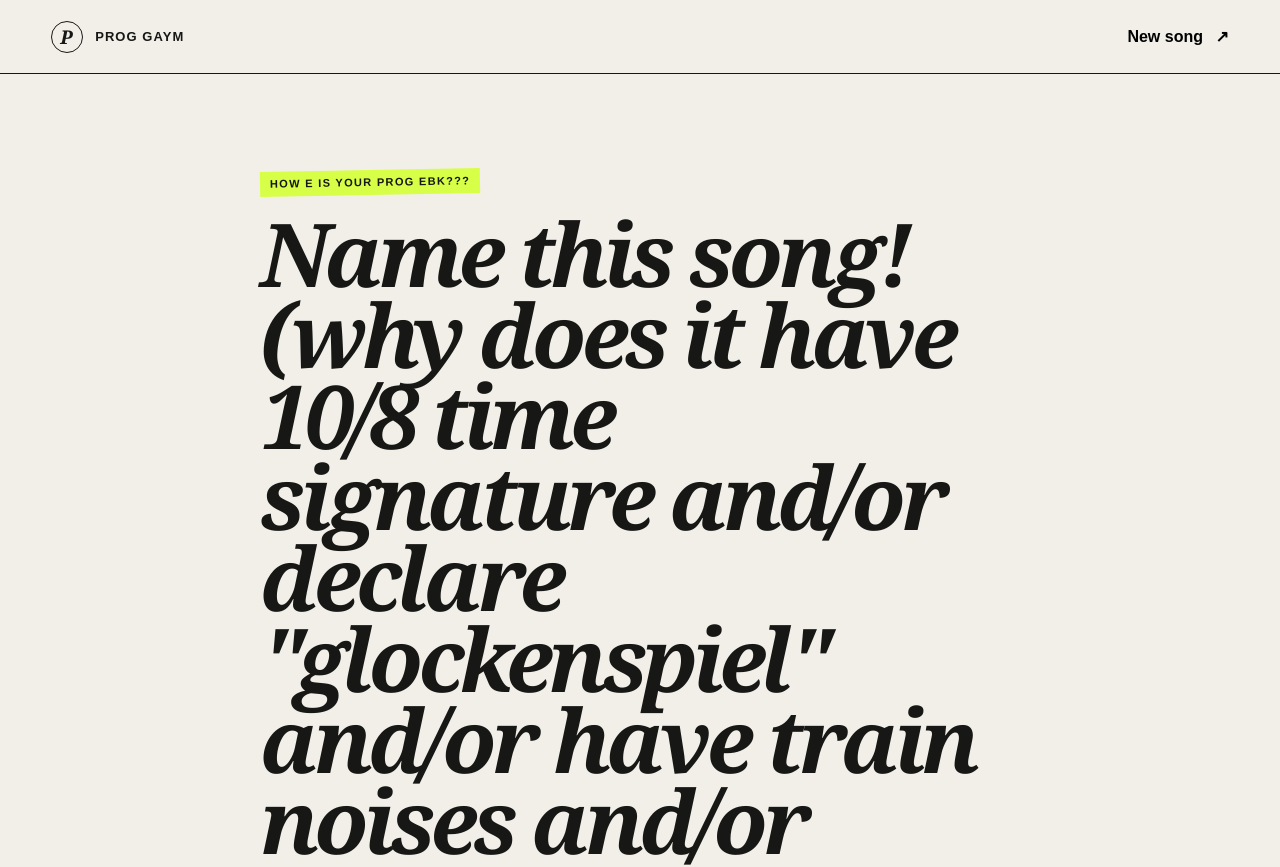
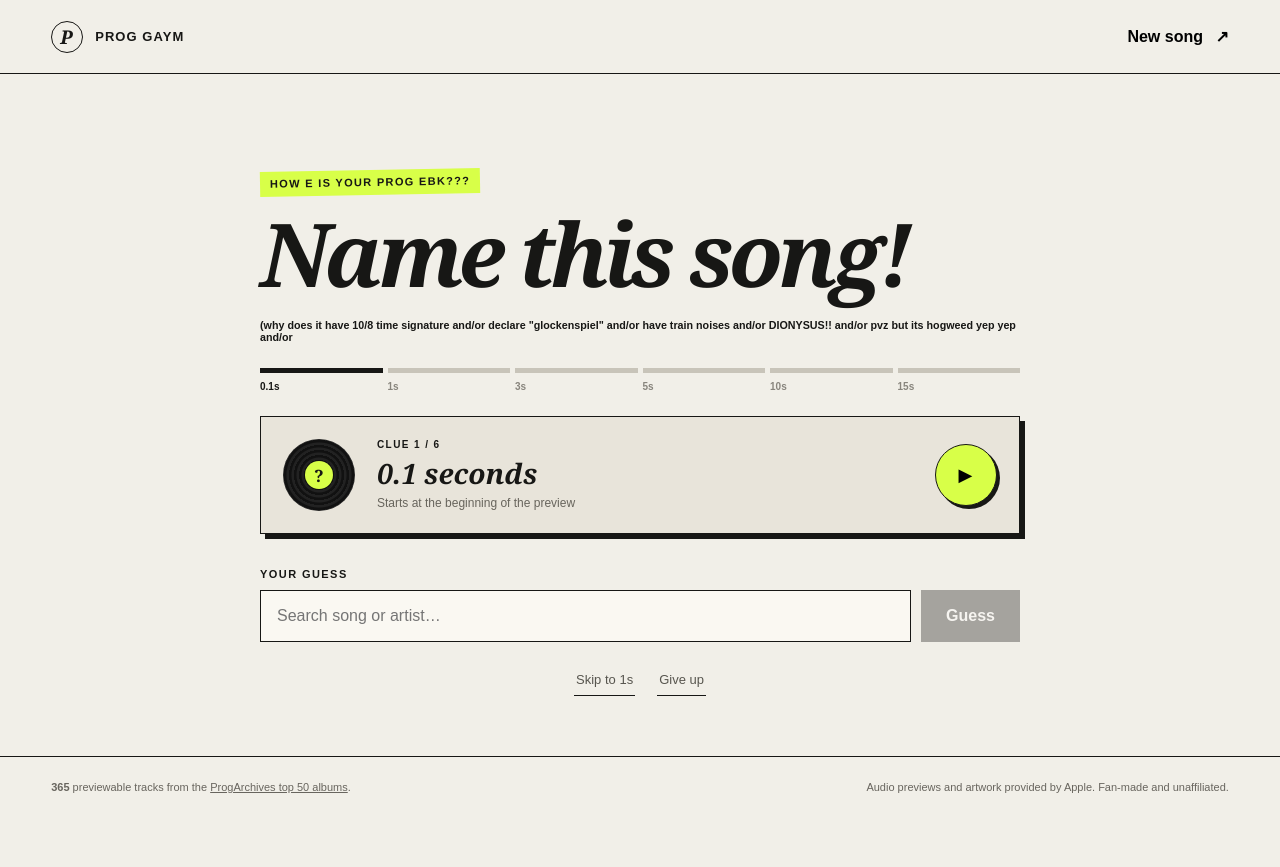
Before and after one commit to katie-sp/progless, a React (Vite) app: page / in a window 1280 px wide. Shown: the top 867 px of the page. After the commit the page ends 817 px from the top, so only its background shows below. Built offline with nearby package versions, Linux system fonts and the light colour scheme.

Commit message:
font sizes

```diff
--- a/app/page.tsx
+++ b/app/page.tsx
@@ -82,7 +82,8 @@ export default function Home() {
     </header>
     <section className="game-shell">
       <div className="eyebrow">how e is your prog ebk???</div>
-      <h1>Name this song! (why does it have 10/8 time signature and/or declare "glockenspiel" and/or have train noises and/or DIONYSUS!! and/or pvz but its hogweed yep yep and/or</h1>
+      <h1>Name this song!</h1>
+      <h6>(why does it have 10/8 time signature and/or declare "glockenspiel" and/or have train noises and/or DIONYSUS!! and/or pvz but its hogweed yep yep and/or</h6>
       <div className="progress" aria-label={`Clue ${stage + 1} of ${STAGES.length}`}>
         {STAGES.map((seconds,index) => <div className={`progress-step ${index < stage ? "used" : ""} ${index === stage ? "active" : ""}`} key={seconds}><span>{seconds}s</span></div>)}
       </div>
```
